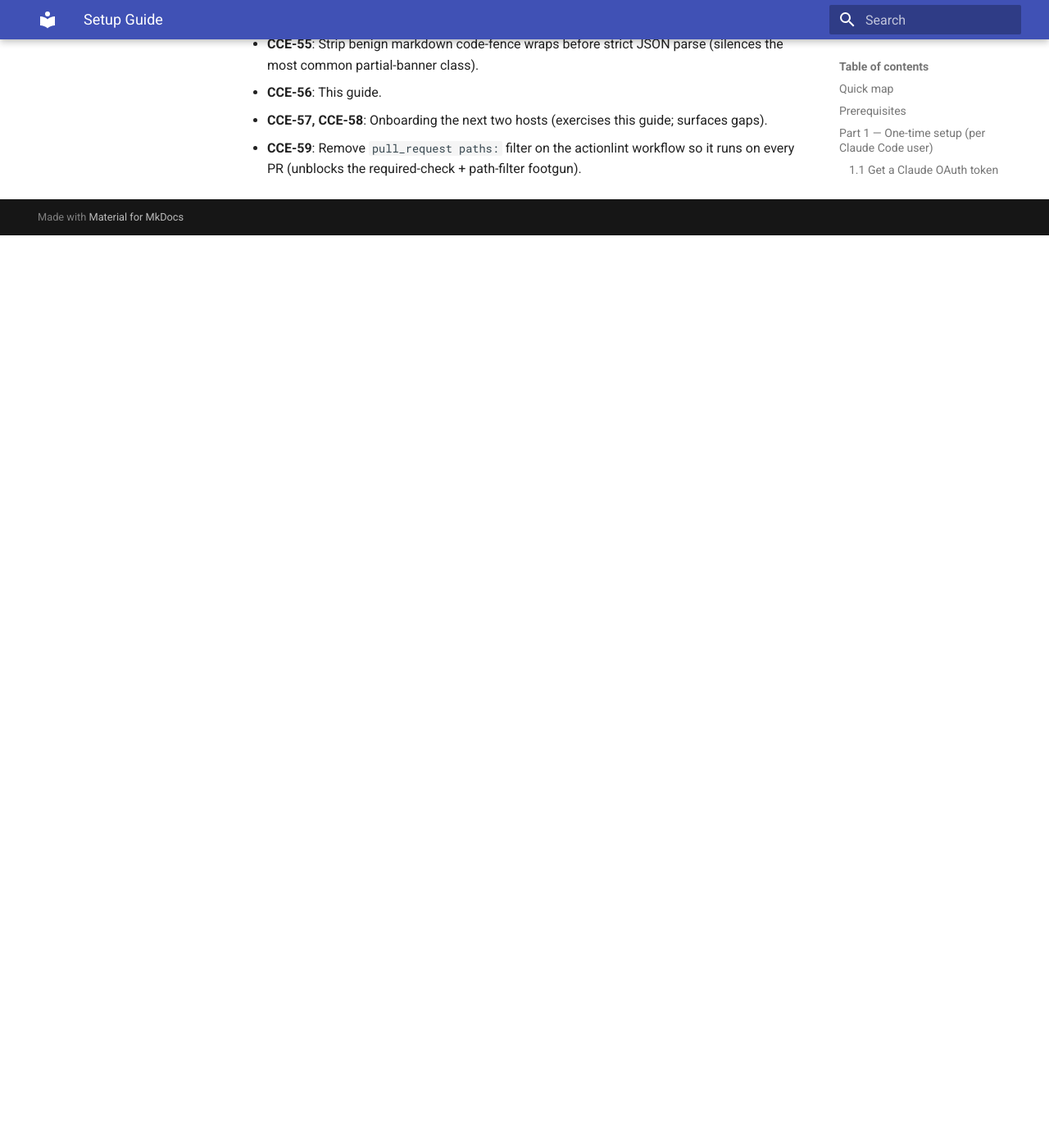
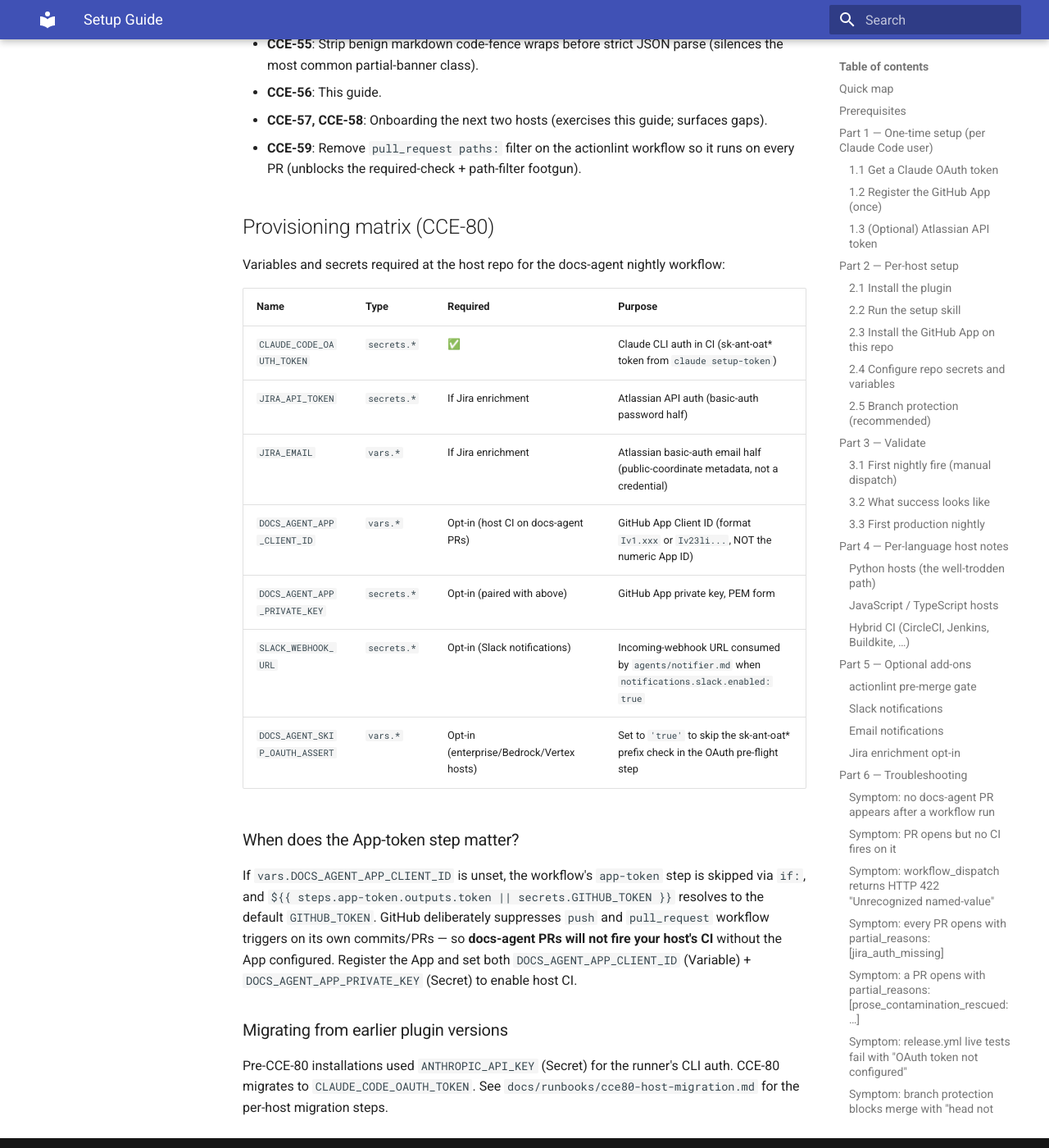
Before and after one commit to theoju/engineering-docs-agent, an MkDocs documentation site: the page built from docs/site-src/setup-guide.md, in a window 1280 px wide and 1400 px high, scrolled down 12014 px. Shown: the whole window at 82% size. Built offline with MkDocs 1.6.1 and Material for MkDocs 9.7.7, drawn with Linux system fonts in a browser that asks for light colours; before the commit the page ends 12301 px from its top, so only the background shows below that.

Commit message:
docs(CCE-80): setup-guide.md — vars/secrets provisioning matrix (§5.3.4)
Closes the spec §5.3.4 gap flagged in the v1 plan self-review. Adds:
1. A canonical vars.*/secrets.* table for host onboarding.
2. The App-token-vs-host-CI consequence explained inline.
3. Migration-from-earlier-versions pointer to the new runbook.

The migration runbook (Task 9) references the matrix; this section gives
operators the canonical lookup they need during provisioning.

Co-Authored-By: Claude Opus 4.7 (1M context) <noreply@anthropic.com>

```diff
--- a/docs/site-src/setup-guide.md
+++ b/docs/site-src/setup-guide.md
@@ -374,3 +374,25 @@ Key tickets that shaped this guide:
 - **CCE-56**: This guide.
 - **CCE-57, CCE-58**: Onboarding the next two hosts (exercises this guide; surfaces gaps).
 - **CCE-59**: Remove `pull_request paths:` filter on the actionlint workflow so it runs on every PR (unblocks the required-check + path-filter footgun).
+
+## Provisioning matrix (CCE-80)
+
+Variables and secrets required at the host repo for the docs-agent nightly workflow:
+
+| Name                           | Type        | Required                                 | Purpose                                                                                        |
+| ------------------------------ | ----------- | ---------------------------------------- | ---------------------------------------------------------------------------------------------- |
+| `CLAUDE_CODE_OAUTH_TOKEN`      | `secrets.*` | ✅                                       | Claude CLI auth in CI (sk-ant-oat\* token from `claude setup-token`)                           |
+| `JIRA_API_TOKEN`               | `secrets.*` | If Jira enrichment                       | Atlassian API auth (basic-auth password half)                                                  |
+| `JIRA_EMAIL`                   | `vars.*`    | If Jira enrichment                       | Atlassian basic-auth email half (public-coordinate metadata, not a credential)                 |
+| `DOCS_AGENT_APP_CLIENT_ID`     | `vars.*`    | Opt-in (host CI on docs-agent PRs)       | GitHub App Client ID (format `Iv1.xxx` or `Iv23li...`, NOT the numeric App ID)                 |
+| `DOCS_AGENT_APP_PRIVATE_KEY`   | `secrets.*` | Opt-in (paired with above)               | GitHub App private key, PEM form                                                               |
+| `SLACK_WEBHOOK_URL`            | `secrets.*` | Opt-in (Slack notifications)             | Incoming-webhook URL consumed by `agents/notifier.md` when `notifications.slack.enabled: true` |
+| `DOCS_AGENT_SKIP_OAUTH_ASSERT` | `vars.*`    | Opt-in (enterprise/Bedrock/Vertex hosts) | Set to `'true'` to skip the sk-ant-oat\* prefix check in the OAuth pre-flight step             |
+
+### When does the App-token step matter?
+
+If `vars.DOCS_AGENT_APP_CLIENT_ID` is unset, the workflow's `app-token` step is skipped via `if:`, and `${{ steps.app-token.outputs.token || secrets.GITHUB_TOKEN }}` resolves to the default `GITHUB_TOKEN`. GitHub deliberately suppresses `push` and `pull_request` workflow triggers on its own commits/PRs — so **docs-agent PRs will not fire your host's CI** without the App configured. Register the App and set both `DOCS_AGENT_APP_CLIENT_ID` (Variable) + `DOCS_AGENT_APP_PRIVATE_KEY` (Secret) to enable host CI.
+
+### Migrating from earlier plugin versions
+
+Pre-CCE-80 installations used `ANTHROPIC_API_KEY` (Secret) for the runner's CLI auth. CCE-80 migrates to `CLAUDE_CODE_OAUTH_TOKEN`. See `docs/runbooks/cce80-host-migration.md` for the per-host migration steps.
```
